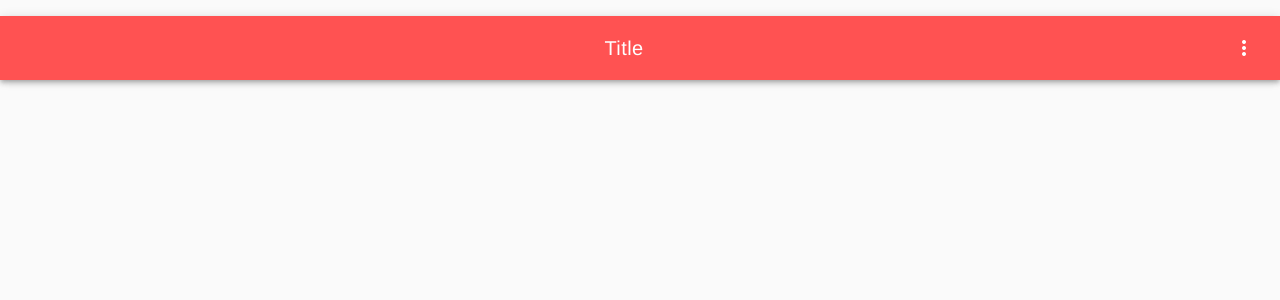
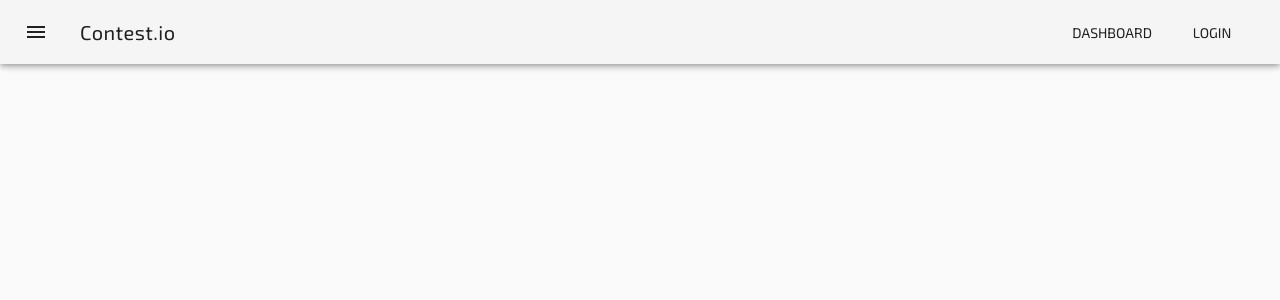
Before and after one commit to waffle-iron/contest.io, a Vue app in the folder client/: page / in a window 1280 px wide. Shown: the top 300 px of the page. Built offline with nearby package versions, Linux system fonts and the light colour scheme.

Commit message:
feat$(Vue): Switched from Vue-Material to Vuetify.js
Switched away from Vue-Material due to bugs
Experimented with Element-UI – too many bugs and wierd behaviour
Setup Vuetify.js

```diff
--- a/client/package.json
+++ b/client/package.json
@@ -10,7 +10,8 @@
   "dependencies": {
     "vue": "^2.5.13",
     "vue-material": "^1.0.0-beta-8",
-    "vue-router": "^3.0.1"
+    "vue-router": "^3.0.1",
+    "vuetify": "^1.0.16"
   },
   "devDependencies": {
     "@vue/cli-plugin-babel": "^3.0.0-beta.6",
--- a/client/public/index.html
+++ b/client/public/index.html
@@ -6,8 +6,9 @@
     <meta name="viewport" content="width=device-width,initial-scale=1.0">
     <link rel="shortcut icon" href="<%= webpackConfig.output.publicPath %>favicon.ico">
 
-    <!-- Roboto Fonts and Vue Material Extras -->
+    <!-- Roboto and Exo 2 Fonts -->
     <link rel="stylesheet" href="//fonts.googleapis.com/css?family=Roboto:400,500,700,400italic|Material+Icons">
+    <link href="https://fonts.googleapis.com/css?family=Exo+2" rel="stylesheet">
 
     <title>contest.io</title>
   </head>
--- a/client/src/App.vue
+++ b/client/src/App.vue
@@ -1,6 +1,11 @@
 <template>
   <div id="app">
+    <!-- all elements need to be enclosed in v-app tags -->
+    <v-app>
+
       <NavBar></NavBar>
+
+    </v-app>
   </div>
 </template>
 
@@ -17,10 +22,9 @@ export default {
 
 <style>
 #app {
-  font-family: 'Avenir', Helvetica, Arial, sans-serif;
+  font-family: 'Exo 2', Helvetica, Arial, sans-serif;
   -webkit-font-smoothing: antialiased;
   -moz-osx-font-smoothing: grayscale;
   text-align: center;
-  color: #2c3e50;
 }
 </style>
--- a/client/src/components/NavBar.vue
+++ b/client/src/components/NavBar.vue
@@ -2,27 +2,20 @@
   <div id="navbar">
 
     <!-- Toolbar -->
-    <md-toolbar class="md-accent">
+    <v-toolbar>
+      <!-- Side Bar Icon -->
+      <v-toolbar-side-icon></v-toolbar-side-icon>
 
-      <!-- Title -->
-      <h3 class="md-title" style="flex: 1">Title</h3>
+      <v-toolbar-title>Contest.io</v-toolbar-title>
 
-      <!-- Dropdown -->
-      <md-menu>
-        <md-button class="md-icon-button" md-menu-trigger>
-          <md-icon>more_vert</md-icon>
-        </md-button>
-        <!-- Dropdown content -->
+      <v-spacer></v-spacer>
 
-        <md-menu-content>
-          <md-menu-item>
-            <router-link :to="{ name: '', params: {} }">Login</router-link>
-          </md-menu-item>
-        </md-menu-content>
+      <v-toolbar-items class="hidden-sm-and-down">
+        <v-btn flat>Dashboard</v-btn>
+        <v-btn flat>Login</v-btn>
+      </v-toolbar-items>
 
-      </md-menu>
-
-    </md-toolbar>
+    </v-toolbar>
 
   </div>
 </template>
@@ -38,7 +31,5 @@ export default {
 </script>
 
 <style scoped>
-  .md-toolbar {
-    margin-top: 16px;
-  }
+
 </style>
```
Also changed, not shown: client/src/main.js (+5 -7 lines), 2 other files (tests, documents, lock files or other folders).
